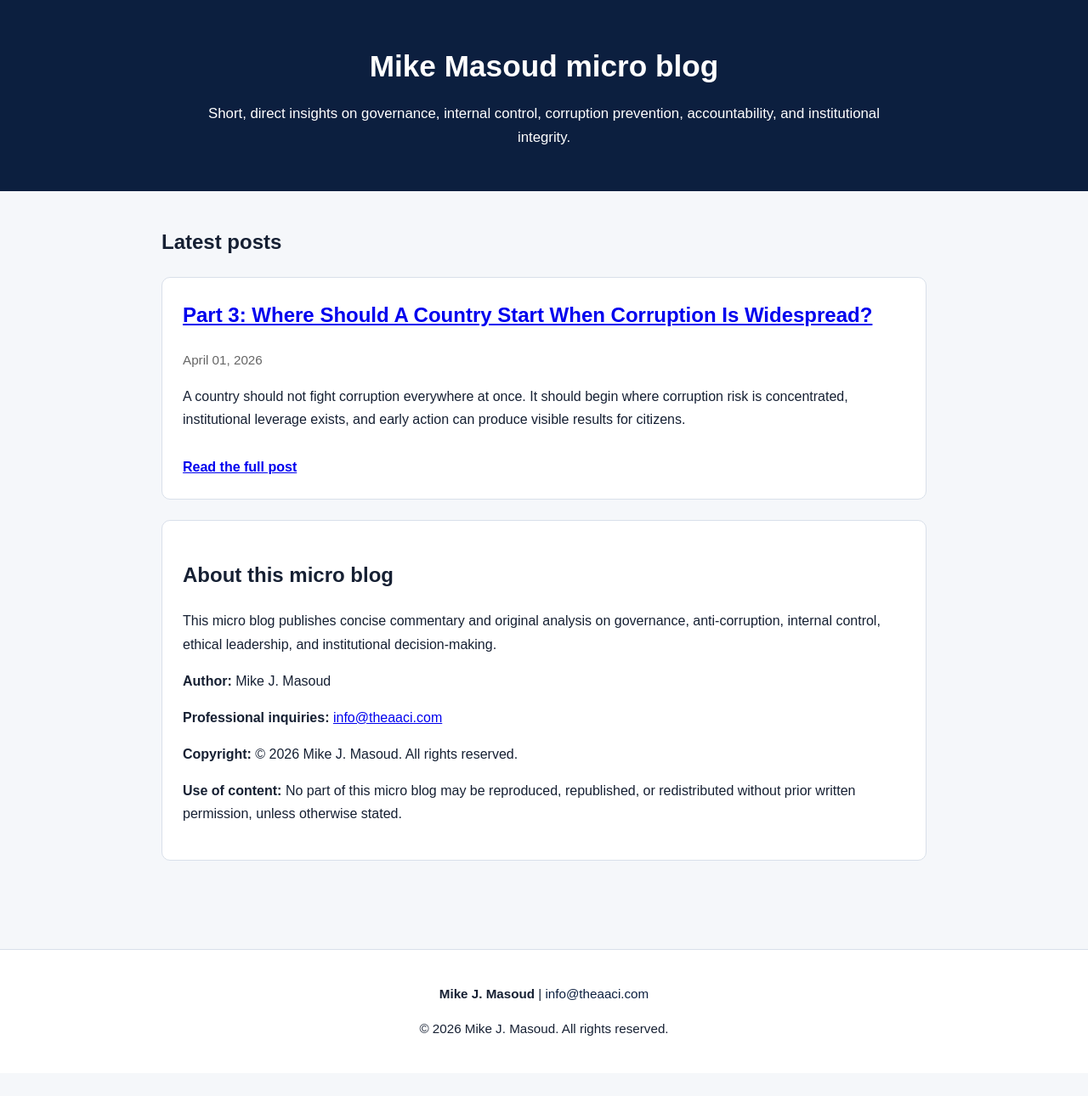
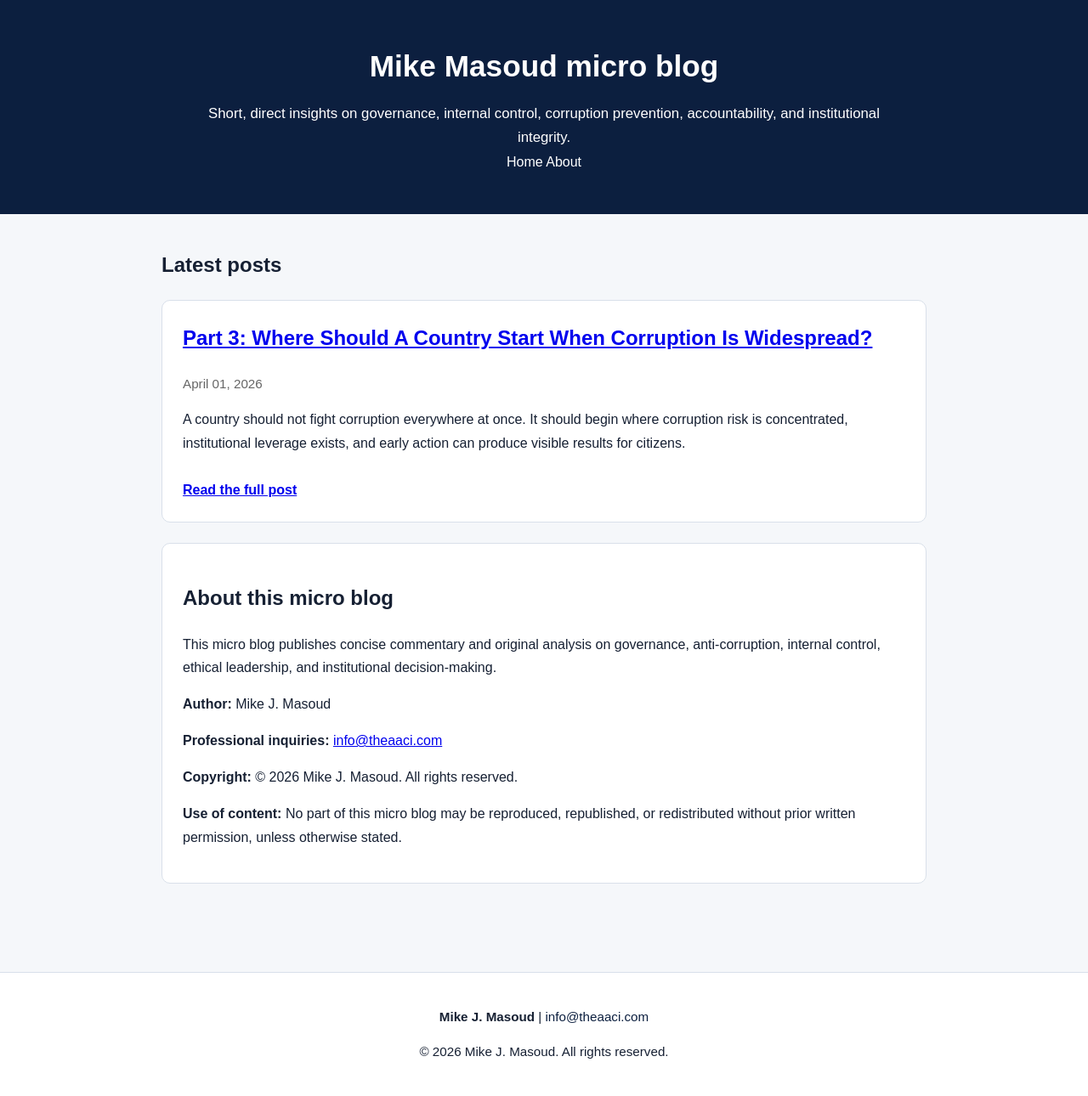
Before and after one commit to mikemasoud/microblog, a Jekyll site: the page built from index.md, in a window 1280 px wide. Shown: the whole page at 85% size. Built offline with Jekyll 4.4.1, drawn with Linux system fonts in a browser that asks for light colours; before the commit the page ends 1263 px from its top, so only the background shows below that.

Commit message:
Update default.html

```diff
--- a/_layouts/default.html
+++ b/_layouts/default.html
@@ -10,6 +10,11 @@
   <header class="site-header">
     <h1><a href="/">{{ site.title }}</a></h1>
     <p class="tagline">{{ site.description }}</p>
+
+    <nav class="site-nav">
+      <a href="/">Home</a>
+      <a href="/about/">About</a>
+    </nav>
   </header>
 
   <main class="container">
```
